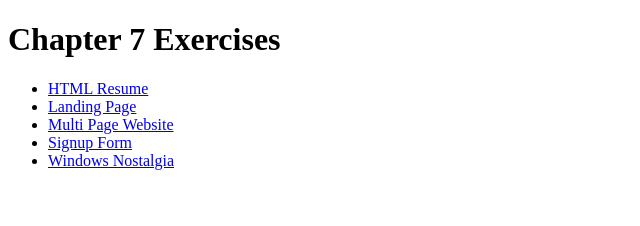
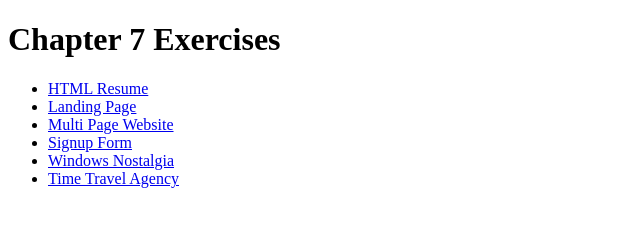
Before and after one commit to chr-d/chapter07, a plain HTML site: page index.html in a window 1280 px wide. Shown: the whole page, without its empty margins (0-640 px from the left). Drawn offline with Linux system fonts and the light colour scheme.

Commit message:
add time-travel-agency to index

```diff
--- a/index.html
+++ b/index.html
@@ -17,6 +17,7 @@
         <li><a href="multi-page-website/">Multi Page Website</a></li>
         <li><a href="signup-form/">Signup Form</a></li>
         <li><a href="windows-nostalgia/">Windows Nostalgia</a></li>
+        <li><a href="time-travel-agency/">Time Travel Agency</a></li>
       </ul>
     </nav>
   </body>
```
